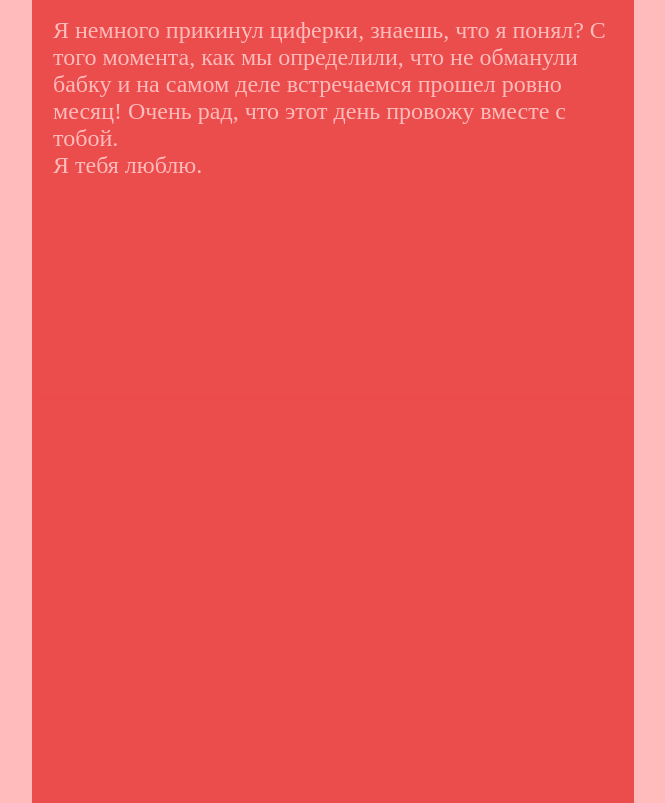
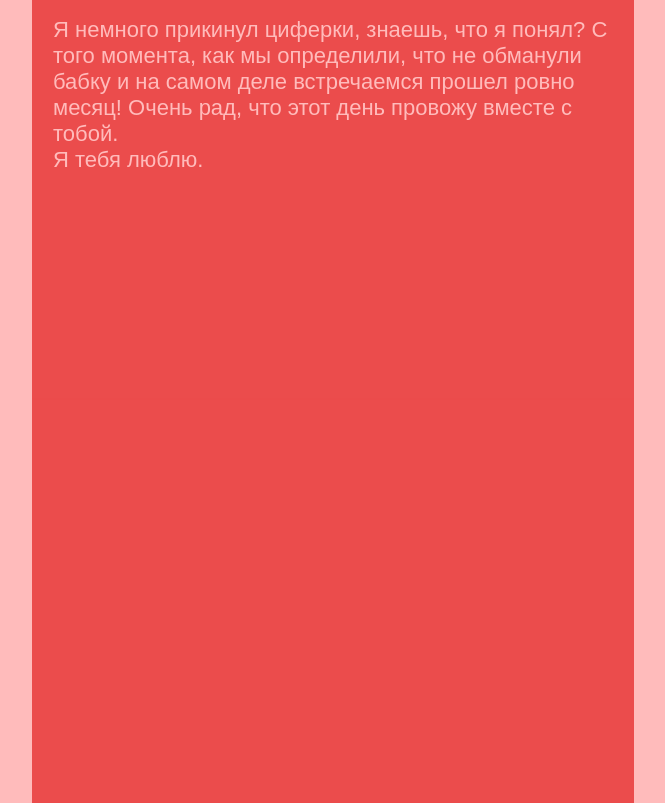
Before and after one commit to IntOflnxoverxdx/ILoveMelmardan, a plain HTML site: page index.html in a window 1280 px wide. Shown: the whole page, without its empty margins (307-972 px from the left). Drawn offline with Linux system fonts and the light colour scheme.

Commit message:
Update style.css

```diff
--- a/css/style.css
+++ b/css/style.css
@@ -2,6 +2,7 @@
     margin: 0;
     padding: 0;
     box-sizing: border-box;
+    font-family: sans-serif;
 }
 
 body,
@@ -105,7 +106,7 @@ html {
     width: 100%;
     height: 100%;
     padding: 20px;
-    font-size: 24px;
+    font-size: 22px;
     position: relative;
     color: #ffbbbb;
     z-index: 99999;
```
